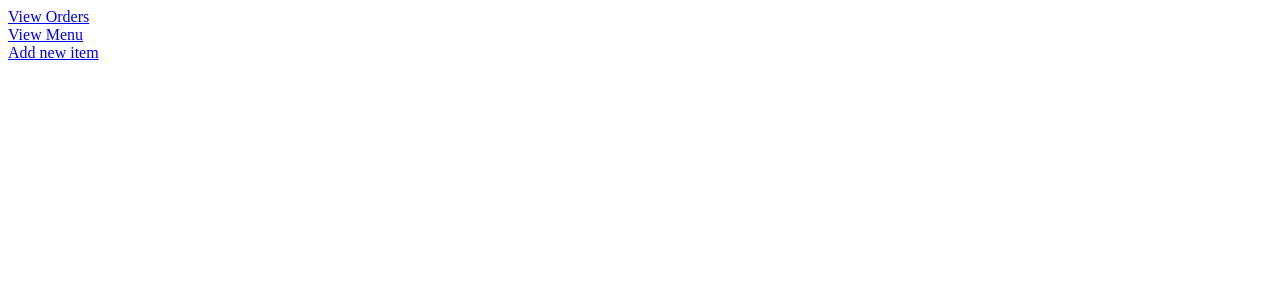
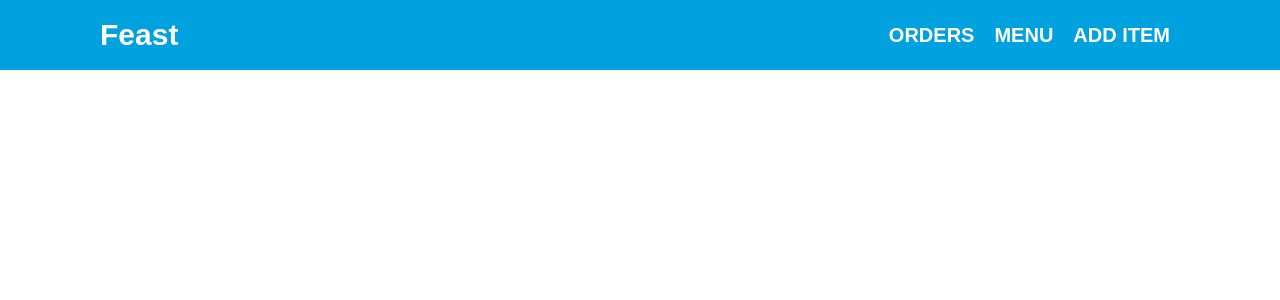
Before and after one commit to chingu-voyage5/Bears-Team-12, a React (Create React App) app in the folder client/: page / in a window 1280 px wide. Shown: the top 300 px of the page. Built offline with nearby package versions, Linux system fonts and the light colour scheme.

Commit message:
add navbar styles

```diff
--- a/client/sass/abstracts/_variables.scss
+++ b/client/sass/abstracts/_variables.scss
@@ -0,0 +1,2 @@
+$color-primary: #00a1df;
+$color-black: #333;
--- a/client/sass/base/_base.scss
+++ b/client/sass/base/_base.scss
@@ -0,0 +1,14 @@
+* {
+  margin: 0;
+  padding: 0;
+  box-sizing: border-box;
+}
+
+html {
+  font-size: 62.5%;
+  font-family: 'Cabin', sans-serif;
+}
+
+body {
+  box-sizing: inherit;
+}
--- /dev/null
+++ b/client/sass/layout/navbar.scss
@@ -0,0 +1,40 @@
+.navbar {
+  display: flex;
+  justify-content: space-between;
+  align-items: center;
+  height: 70px;
+  background-color: $color-primary;
+  width: 100%;
+  padding: 0 10rem;
+
+  &__logo {
+    font-size: 3rem;
+    color: #fff;
+  }
+
+  &__list {
+    list-style: none;
+    display: flex;
+    justify-content: space-between;
+    font-size: 2rem;
+  }
+
+  &__item {
+    margin: 0 1rem;
+  }
+
+  &__link {
+    &:link,
+    &:visited {
+      font-size: 2rem;
+      text-decoration: none;
+      font-weight: 600;
+      color: #fff;
+      text-transform: uppercase;
+    }
+    &:hover {
+      padding-bottom: .3rem;
+      border-bottom: 3px solid #fff;
+    }
+  }
+}
--- a/client/sass/main.scss
+++ b/client/sass/main.scss
@@ -24,7 +24,7 @@
 @import 'base/typography';
 @import 'base/utilities';
 
+@import 'components/dump';
+@import 'components/menuItem';
 
-@import 'layout/footer';
-@import 'layout/header';
-@import 'layout/navigation';
+@import 'layout/navbar';
--- a/client/src/components/Navbar.js
+++ b/client/src/components/Navbar.js
@@ -4,16 +4,19 @@ import { Link } from 'react-router-dom';
 class Navbar extends Component {
   render() {
     return (
-      <nav>
-        <div>
-          <a href="/orders">View Orders</a>
-          <br />
-          <a href="/menu">View Menu</a>
-          <br />
-          <a href="/menu/new">Add new item</a>
-        </div>
-        <br />
-        <br />
+      <nav className="navbar">
+        <h2 className="navbar__logo">Feast</h2>
+        <ul className="navbar__list">
+          <li className="navbar__item">
+            <a className="navbar__link" href="/orders">Orders</a>
+          </li>
+          <li className="navbar__item">
+            <a href="/menu" className="navbar__link">Menu</a>
+          </li>
+          <li className="navbar__item">
+            <a href="/menu/new" className="navbar__link">Add Item</a>
+          </li>
+        </ul>
       </nav>
     );
   }
--- a/client/src/index.css
+++ b/client/src/index.css
@@ -1,19 +1,28 @@
+* {
+  margin: 0;
+  padding: 0;
+  box-sizing: border-box; }
+
+html {
+  font-size: 62.5%;
+  font-family: 'Cabin', sans-serif; }
+
+body {
+  box-sizing: inherit; }
+
 .menu {
-  width: 75%;
-}
+  width: 75%; }
 
 .menuItem {
   display: inline-block;
   text-align: center;
   border: 1px solid black;
-  margin:40px;
-  padding: 10px;
-}
+  margin: 40px;
+  padding: 10px; }
 
 .menuItem__quantity {
-  width:35px;
-  text-align: center;
-}
+  width: 35px;
+  text-align: center; }
 
 .orderOverview {
   position: fixed;
@@ -24,15 +33,77 @@
   height: auto;
   min-height: 100px;
   padding: 20px 20px 140px 20px;
-  margin: 25px;
-}
+  margin: 25px; }
 
 .submitBtn {
   position: absolute;
-  bottom: 25px;
-}
+  bottom: 25px; }
 
 .total {
   position: absolute;
-  bottom: 80px;
-}
+  bottom: 80px; }
+
+.menu__item {
+  display: flex;
+  flex-wrap: wrap;
+  justify-content: space-between;
+  align-items: center;
+  width: 32rem;
+  height: 35rem;
+  padding: 1rem;
+  border: 1px solid #00a1df;
+  border-radius: .3rem;
+  margin: 3px auto; }
+  .menu__item--img {
+    width: 30rem;
+    height: 25rem;
+    border-radius: .3rem; }
+  .menu__item--name {
+    font-size: 2.5rem;
+    color: #444;
+    line-height: 1.3;
+    margin: 1rem 0;
+    font-weight: 600; }
+  .menu__item--price {
+    font-size: 2rem;
+    font-weight: 100;
+    display: inline-block;
+    color: #555; }
+  .menu__item--button {
+    background-color: #00a1df;
+    flex-basis: 100%;
+    height: 3rem;
+    color: #fff;
+    border: none;
+    font-size: 2rem;
+    text-transform: uppercase;
+    border-radius: 3px;
+    cursor: pointer; }
+
+.navbar {
+  display: flex;
+  justify-content: space-between;
+  align-items: center;
+  height: 70px;
+  background-color: #00a1df;
+  width: 100%;
+  padding: 0 10rem; }
+  .navbar__logo {
+    font-size: 3rem;
+    color: #fff; }
+  .navbar__list {
+    list-style: none;
+    display: flex;
+    justify-content: space-between;
+    font-size: 2rem; }
+  .navbar__item {
+    margin: 0 1rem; }
+  .navbar__link:link, .navbar__link:visited {
+    font-size: 2rem;
+    text-decoration: none;
+    font-weight: 600;
+    color: #fff;
+    text-transform: uppercase; }
+  .navbar__link:hover {
+    padding-bottom: .3rem;
+    border-bottom: 3px solid #fff; }
```
Also changed, not shown: client/styles.css (deleted).
